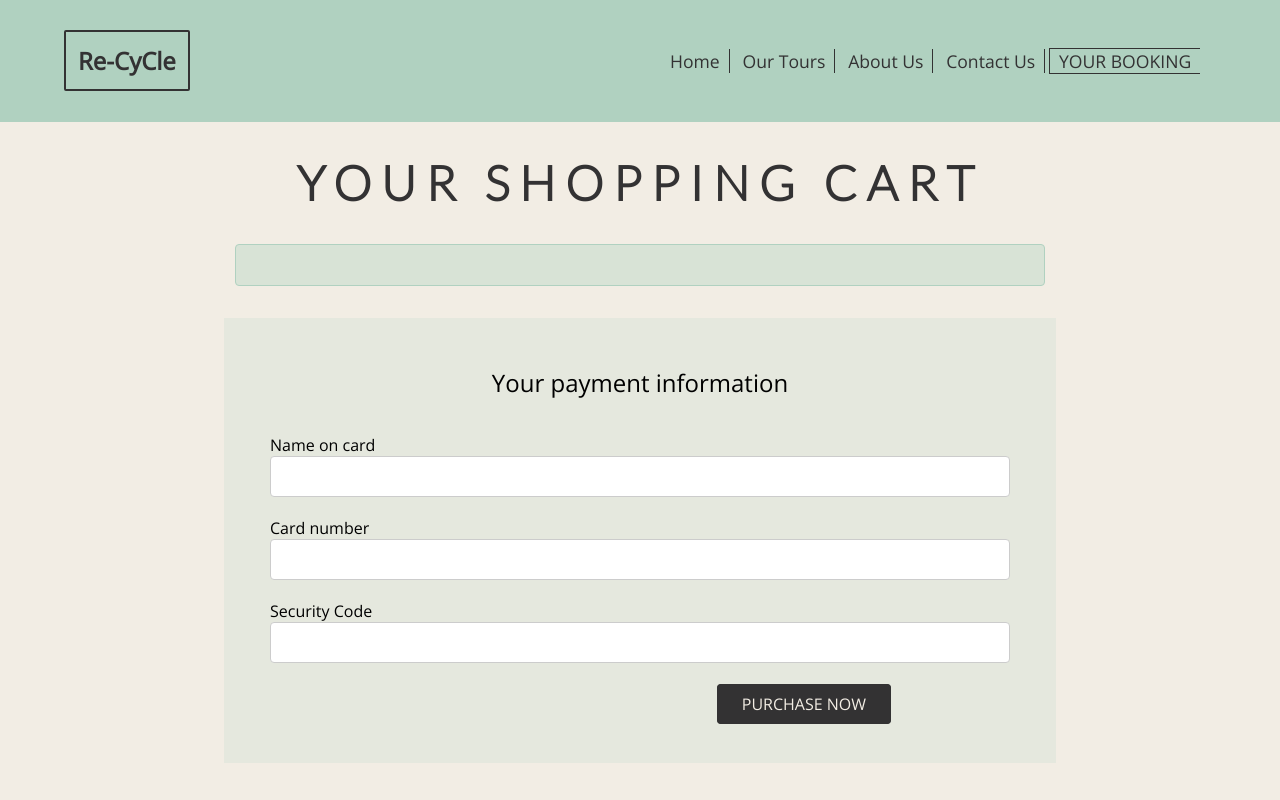
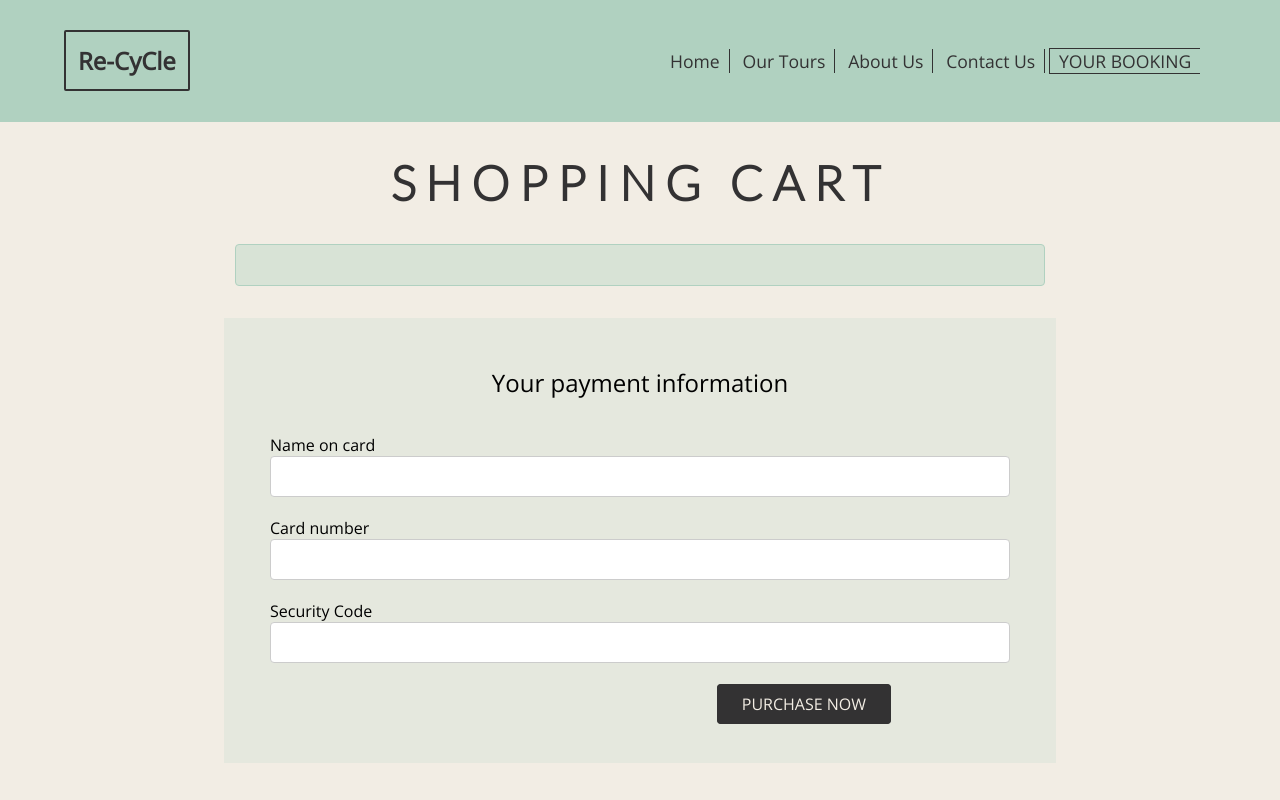
Before and after one commit to utvaer/cross.course-project1, a plain HTML site: page cart.html in a window 1280 px wide. Shown: the top 800 px of the page. Drawn offline with nearby package versions, Linux system fonts and the light colour scheme.

Commit message:
shopping cart title

```diff
--- a/cart.html
+++ b/cart.html
@@ -33,7 +33,7 @@
     </header>
 
     <main>
-        <h1>Your Shopping Cart</h1>
+        <h1>Shopping Cart</h1>
         <div class="shopping-cart">
             <div class="cart-list"></div>
             <div class="total"></div>
```
